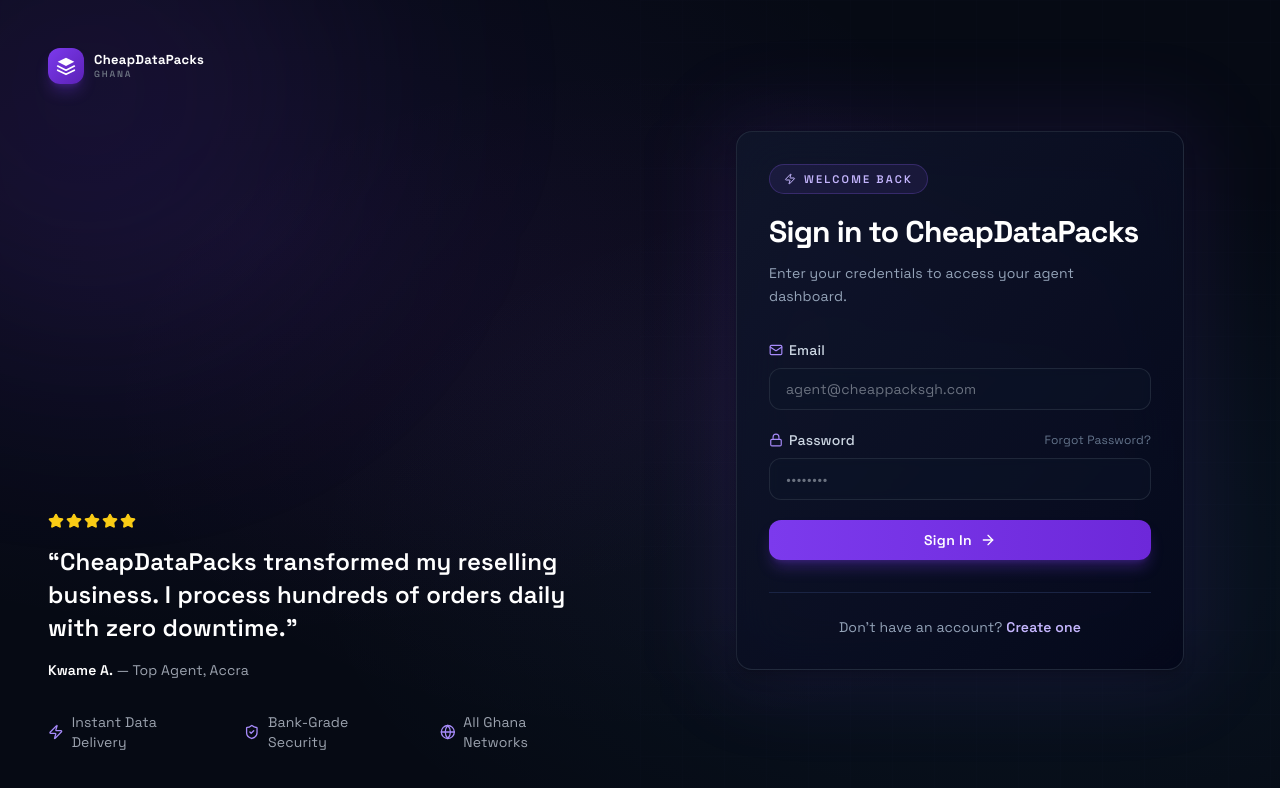
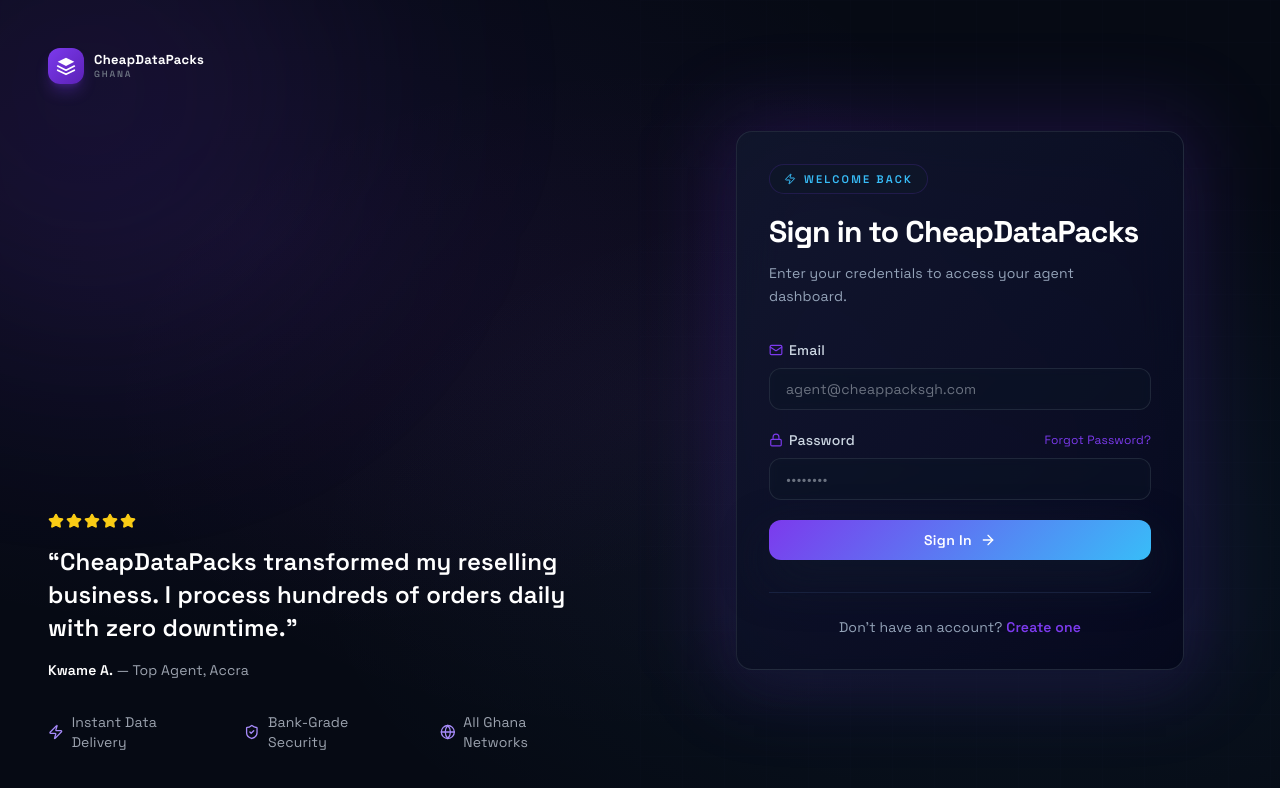
Before and after one commit to Loveago/sherif, a Next.js app in the folder frontend/: page /login in a window 1280 px wide. Shown: the top 788 px of the page. Built offline with nearby package versions, Linux system fonts and the light colour scheme; no server answers.

Commit message:
add global brand utility classes for buttons, badges, links, and glass effects using CSS custom properties, and update all auth forms, landing header, loaders, and UI components to use theme-aware utilities instead of hardcoded violet colors

```diff
--- a/frontend/app/globals.css
+++ b/frontend/app/globals.css
@@ -502,3 +502,58 @@
 .search-input:focus {
   border-color: var(--color-primary);
 }
+
+/* Global brand utilities */
+.btn-primary {
+  background: linear-gradient(135deg, var(--color-primary), var(--color-accent));
+  color: #ffffff;
+  box-shadow: 0 18px 45px rgba(15, 23, 42, 0.9);
+}
+
+.btn-primary:hover {
+  filter: brightness(1.03);
+  box-shadow: 0 22px 60px rgba(15, 23, 42, 1);
+}
+
+.btn-outline {
+  color: var(--color-primary);
+  border-color: var(--color-primary-soft);
+}
+
+.btn-outline:hover {
+  background-color: var(--color-primary-soft);
+  color: #ffffff;
+}
+
+.badge-brand {
+  background-color: var(--color-primary-soft);
+  color: var(--color-primary);
+  border-color: var(--nav-badge-bg);
+}
+
+.glass-brand {
+  box-shadow: 0 18px 45px -18px rgba(15, 23, 42, 0.9);
+}
+
+.glass-brand:hover {
+  box-shadow: 0 24px 60px -22px var(--color-primary-soft);
+  border-color: var(--color-primary-soft);
+}
+
+.eyebrow-brand {
+  color: var(--color-primary);
+}
+
+.eyebrow-pill {
+  border-color: var(--color-primary-soft);
+  background-color: rgba(15, 23, 42, 0.95);
+  color: var(--color-accent);
+}
+
+.link-brand {
+  color: var(--color-primary);
+}
+
+.link-brand:hover {
+  color: var(--color-accent);
+}
--- a/frontend/components/auth/login-form.tsx
+++ b/frontend/components/auth/login-form.tsx
@@ -43,10 +43,13 @@
   return (
     <div className="relative">
       {/* Ambient glow behind card */}
-      <div className="absolute -inset-4 rounded-[2rem] bg-violet-600/10 blur-2xl" />
+      <div
+        className="absolute -inset-4 rounded-[2rem] blur-2xl"
+        style={{ backgroundColor: 'var(--color-primary-soft)' }}
+      />
       <GlassCard className="relative w-full max-w-md p-5 sm:p-8">
         <div className="mb-8">
-          <div className="inline-flex items-center gap-2 rounded-full border border-violet-500/25 bg-violet-500/10 px-3.5 py-1.5 text-[11px] font-semibold uppercase tracking-[0.2em] text-violet-300">
+          <div className="inline-flex items-center gap-2 rounded-full border px-3.5 py-1.5 text-[11px] font-semibold uppercase tracking-[0.2em] eyebrow-pill">
             <Zap className="h-3 w-3" />
             Welcome back
           </div>
@@ -59,7 +62,7 @@
         <form className="space-y-5" onSubmit={handleSubmit((values) => mutation.mutate(values))}>
           <div>
             <label className="mb-2 flex items-center gap-1.5 text-sm font-medium text-slate-300">
-              <Mail className="h-3.5 w-3.5 text-violet-400" />
+              <Mail className="h-3.5 w-3.5" style={{ color: 'var(--color-primary)' }} />
               Email
             </label>
             <Input placeholder="agent@cheappacksgh.com" {...register('email')} />
@@ -68,10 +71,10 @@
           <div>
             <div className="mb-2 flex items-center justify-between">
               <label className="flex items-center gap-1.5 text-sm font-medium text-slate-300">
-                <Lock className="h-3.5 w-3.5 text-violet-400" />
+                <Lock className="h-3.5 w-3.5" style={{ color: 'var(--color-primary)' }} />
                 Password
               </label>
-              <Link href="/forgot-password" className="text-xs text-slate-500 transition-colors hover:text-violet-300">
+              <Link href="/forgot-password" className="text-xs transition-colors link-brand">
                 Forgot Password?
               </Link>
             </div>
@@ -100,7 +103,7 @@
 
         <div className="mt-8 border-t border-[#1a2444] pt-6 text-center text-sm text-slate-400">
           Don&apos;t have an account?{' '}
-          <Link href="/register" className="font-semibold text-violet-300 transition-colors hover:text-white">
+          <Link href="/register" className="font-semibold transition-colors link-brand">
             Create one
           </Link>
         </div>
--- a/frontend/components/landing-header.tsx
+++ b/frontend/components/landing-header.tsx
@@ -18,7 +18,7 @@
     <header className="sticky top-0 z-50 border-b border-gray-800/60 bg-[#060a14]/80 backdrop-blur-xl">
       <div className="mx-auto flex max-w-7xl items-center justify-between px-4 py-3 md:px-6 md:py-4">
         <Link href="/" className="flex items-center gap-2.5">
-          <div className="flex h-8 w-8 items-center justify-center rounded-xl bg-gradient-to-br from-violet-600 to-violet-800 shadow-lg shadow-violet-600/30 md:h-9 md:w-9">
+          <div className="flex h-8 w-8 items-center justify-center rounded-xl brand-pill shadow-lg md:h-9 md:w-9">
             <svg viewBox="0 0 24 24" fill="none" className="h-4 w-4 text-white md:h-5 md:w-5">
               <path d="M12 2L2 7l10 5 10-5-10-5z" fill="currentColor" />
               <path d="M2 17l10 5 10-5M2 12l10 5 10-5" stroke="currentColor" strokeWidth="2" strokeLinecap="round" strokeLinejoin="round" />
@@ -44,7 +44,7 @@
           </Link>
           <Link
             href="/register"
-            className="inline-flex items-center justify-center rounded-xl bg-gradient-to-r from-violet-600 to-violet-700 px-3 py-2 text-xs font-semibold tracking-wide text-white shadow-lg shadow-violet-600/30 transition-all duration-200 hover:from-violet-700 hover:to-violet-800 hover:shadow-xl hover:shadow-violet-600/40 active:scale-95"
+            className="inline-flex items-center justify-center rounded-xl px-3 py-2 text-xs font-semibold tracking-wide btn-primary transition-all duration-200 active:scale-95"
           >
             Get Started
           </Link>
--- a/frontend/components/loaders/page-loader.tsx
+++ b/frontend/components/loaders/page-loader.tsx
@@ -42,8 +42,11 @@
   return (
     <div className="h-1 w-full overflow-hidden bg-slate-200 dark:bg-slate-800">
       <div
-        className="h-full bg-gradient-to-r from-violet-500 to-blue-500 transition-all duration-300"
-        style={{ width: `${Math.min(progress, 100)}%` }}
+        className="h-full transition-all duration-300"
+        style={{
+          width: `${Math.min(progress, 100)}%`,
+          background: 'linear-gradient(90deg, var(--color-primary), var(--color-accent))',
+        }}
       />
     </div>
   );
--- a/frontend/components/ui/badge.tsx
+++ b/frontend/components/ui/badge.tsx
@@ -1,7 +1,7 @@
 import { cn, getStatusColor } from '@/lib/utils';
 
 const variants = {
-  default: 'bg-violet-600/20 text-violet-400 border border-violet-500/30',
+  default: 'badge-brand border',
   secondary: 'bg-gray-700/30 text-gray-300 border border-gray-600/30',
   success: 'bg-emerald-600/20 text-emerald-400 border border-emerald-500/30',
   warning: 'bg-amber-600/20 text-amber-400 border border-amber-500/30',
--- a/frontend/components/ui/button.tsx
+++ b/frontend/components/ui/button.tsx
@@ -1,11 +1,11 @@
 import { cn } from '@/lib/utils';
 
 const variants = {
-  primary:
-    'bg-gradient-to-r from-violet-600 to-violet-700 text-white hover:from-violet-700 hover:to-violet-800 shadow-lg shadow-violet-600/30 hover:shadow-xl hover:shadow-violet-600/40',
-  secondary: 'bg-gray-800 text-white border border-gray-700 hover:bg-gray-700 hover:border-gray-600 shadow-md shadow-black/20',
+  primary: 'btn-primary',
+  secondary:
+    'bg-gray-800 text-white border border-gray-700 hover:bg-gray-700 hover:border-gray-600 shadow-md shadow-black/20',
   ghost: 'bg-transparent text-gray-300 hover:bg-gray-800/50 hover:text-white',
-  outline: 'bg-transparent text-white border border-gray-700 hover:border-violet-500 hover:text-violet-400 hover:bg-violet-600/5',
+  outline: 'bg-transparent border btn-outline',
 };
 
 const sizes = {
--- a/frontend/components/ui/glass-card.tsx
+++ b/frontend/components/ui/glass-card.tsx
@@ -10,8 +10,7 @@
   return (
     <div className={cn(
       'rounded-2xl border border-gray-700/50 bg-gradient-to-br from-slate-900/80 to-slate-950/80 backdrop-blur-xl',
-      'shadow-lg shadow-black/20 hover:shadow-xl hover:shadow-violet-500/10 transition-all duration-300',
-      'hover:border-gray-600/50',
+      'glass-brand transition-all duration-300',
       className
     )}>
       {children}
--- a/frontend/components/ui/section-header.tsx
+++ b/frontend/components/ui/section-header.tsx
@@ -9,7 +9,9 @@
 }) {
   return (
     <div className="space-y-2">
-      {eyebrow ? <p className="text-xs font-semibold uppercase tracking-[0.3em] text-violet-300">{eyebrow}</p> : null}
+      {eyebrow ? (
+        <p className="text-xs font-semibold uppercase tracking-[0.3em] eyebrow-brand">{eyebrow}</p>
+      ) : null}
       <h2 className="text-2xl font-semibold text-white md:text-3xl">{title}</h2>
       {description ? <p className="max-w-2xl text-sm text-slate-400 md:text-base">{description}</p> : null}
     </div>
```
Also changed, not shown: frontend/components/auth/register-form.tsx (+13 -10 lines).
